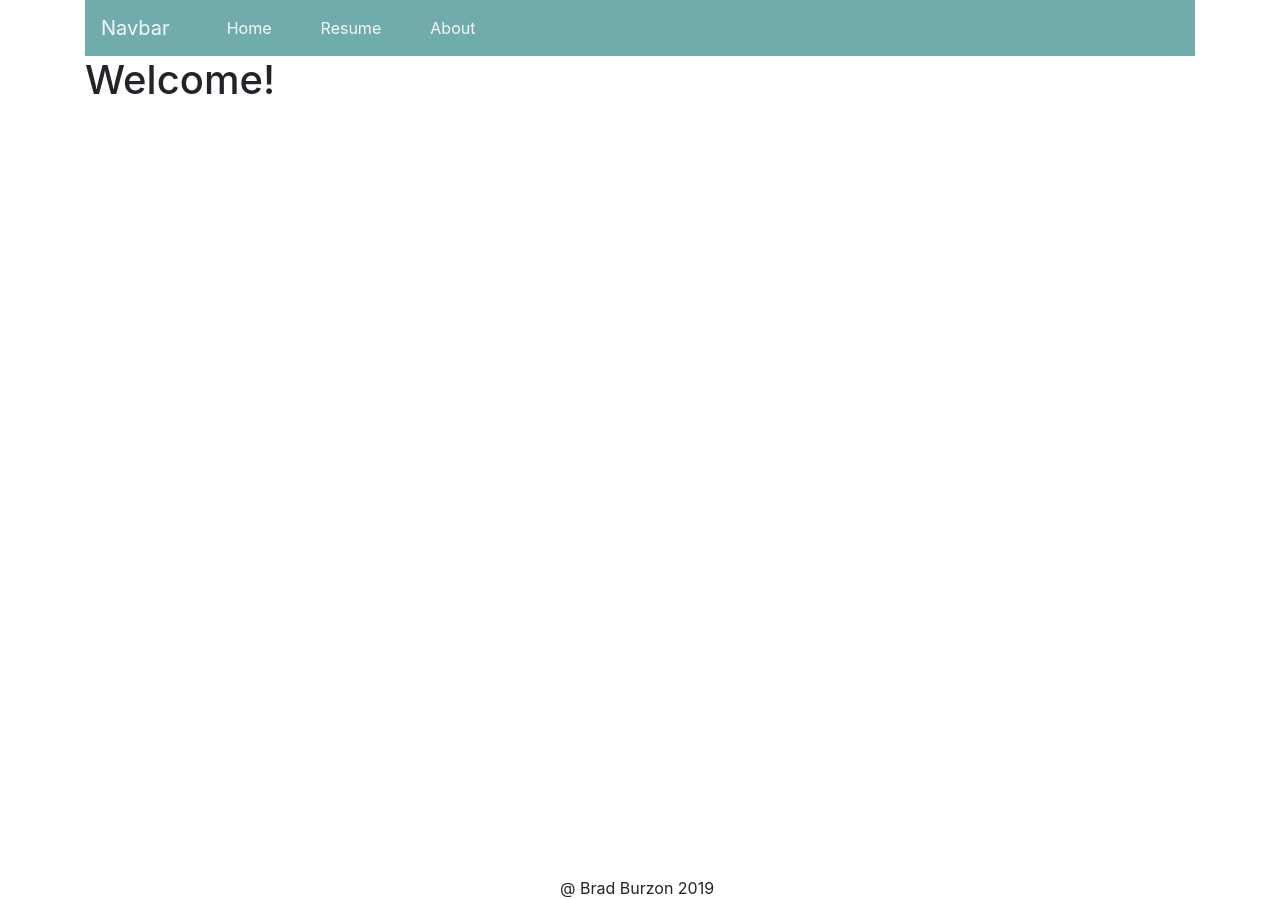
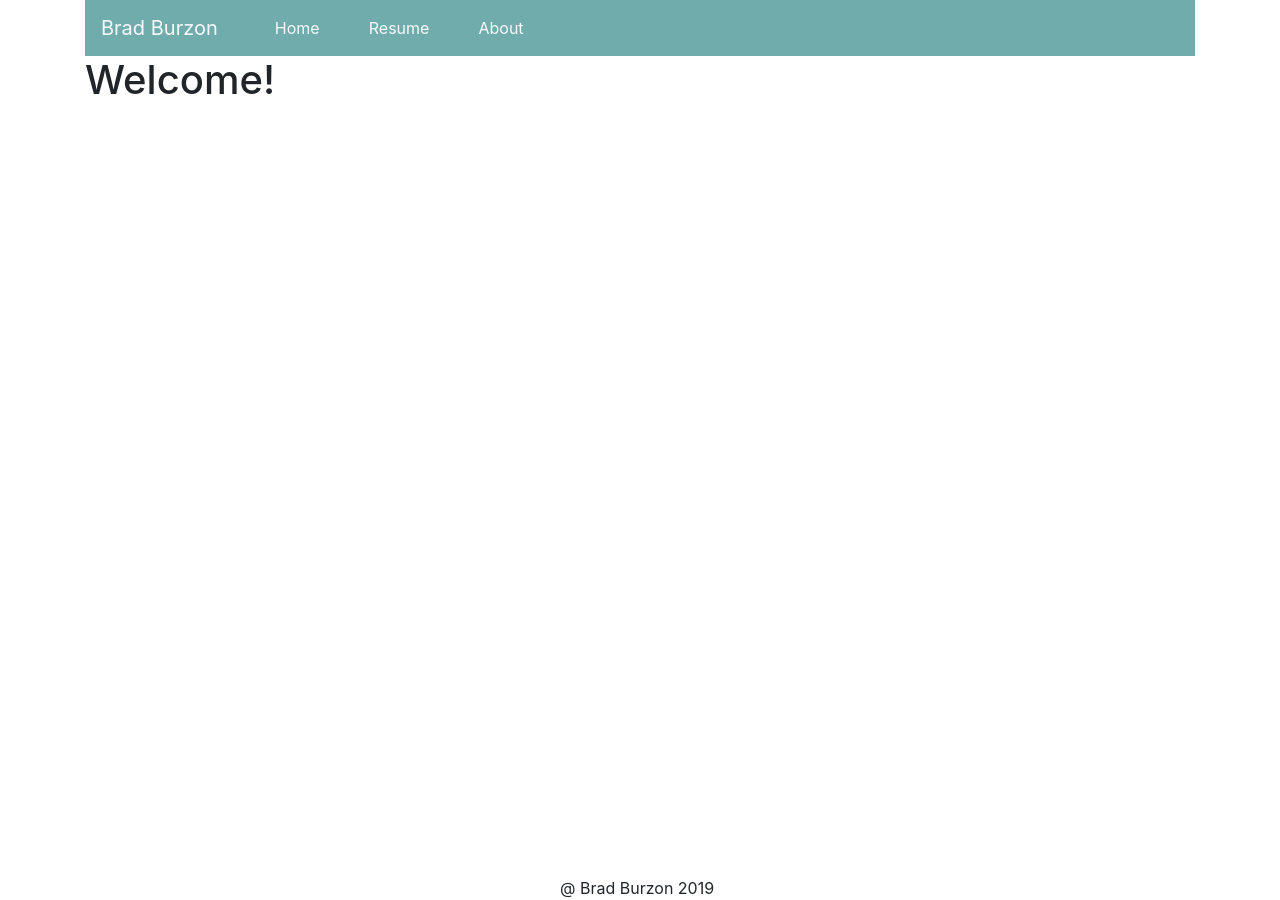
Before and after one commit to bradburzon/BradBurzon, a Jekyll site: the page built from index.md, in a window 1280 px wide. Built offline with Jekyll 4.4.1, drawn with Linux system fonts in a browser that asks for light colours; nearby versions of some CDN libraries.

Commit message:
small fixes

```diff
--- a/_includes/footer.html
+++ b/_includes/footer.html
@@ -1,5 +1,4 @@
 <footer class="footer fixed-bottom container">
-
     <div class="row">
       <div class="col-sm offset-sm-5">
         @ Brad Burzon 2019
--- a/_includes/navigation.html
+++ b/_includes/navigation.html
@@ -1,6 +1,6 @@
 <div class="container">
   <nav class="navbar navbar-expand-sm navbar-light" style="background-color:#6FACAB;">
-    <a class="navbar-brand text-light" style="font-size:20px;" href="#">Navbar</a>
+    <a class="navbar-brand text-light" style="font-size:20px;" href="#">Brad Burzon</a>
     <button class="navbar-toggler" type="button" data-toggle="collapse" data-target="#navbarSupportedContent" aria-controls="navbarSupportedContent" aria-expanded="false" aria-label="Toggle navigation">
       <span class="navbar-toggler-icon"></span>
     </button>
@@ -15,7 +15,6 @@
         <li class="nav-item offset-md-2">
           <a class="nav-link text-light" href="#">About</a>
         </li>
-
       </div>
     </nav>
   </div>
```
